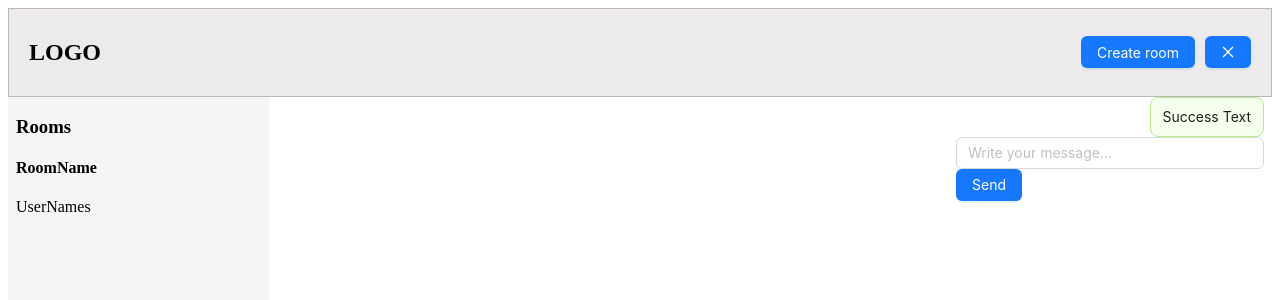
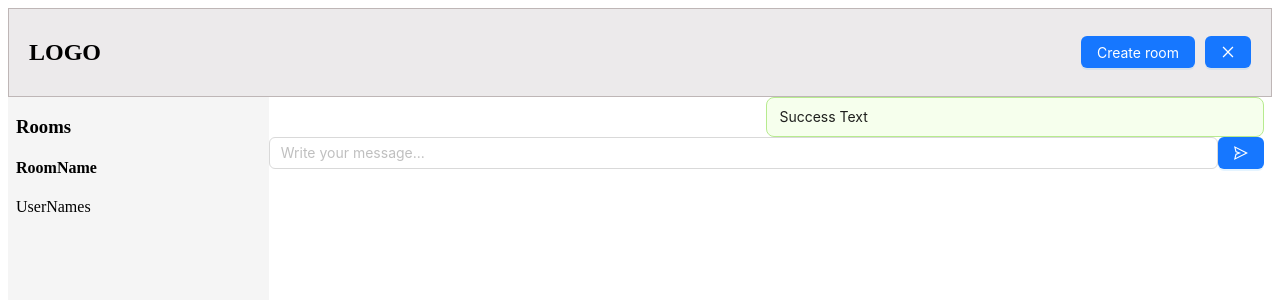
Before and after one commit to AjshaC/Socket-Chatt-App, a React (Vite) app in the folder client/: page /chat in a window 1280 px wide. Shown: the top 300 px of the page. Built offline with nearby package versions, Linux system fonts and the light colour scheme; a web font is replaced by a local one.

Commit message:
ChatWindow: change from text Send to an icon on the btn

```diff
--- a/client/src/components/ChatWindow/ChatWindow.css
+++ b/client/src/components/ChatWindow/ChatWindow.css
@@ -8,22 +8,9 @@
 }
 .UserJoined{
     display: flex;
-
     align-items: center;
     justify-content: center;
     width: 100%;
-}
-
-
-.Userinfo{
-    display: flex;
-    gap: 8px;
-}
-
-.Userinfo p{
-    padding: 0;
-    margin: 0;
-    color: rgb(135, 135, 135);
 }
 
 .MessageContainer{
@@ -44,3 +31,9 @@
     flex-direction: row;
     gap: 1rem;
 }
+
+.ChatFooter {
+    display: flex;
+    margin-bottom: 0;
+    width: 100%;
+}
--- a/client/src/components/ChatWindow/ChatWindow.tsx
+++ b/client/src/components/ChatWindow/ChatWindow.tsx
@@ -3,6 +3,7 @@ import  { useState, useEffect } from 'react';
 import { Alert } from 'antd';
 import { useChatContext } from "../../context/chatContext";
 import { Button , Input} from 'antd';
+import { SendOutlined } from "@ant-design/icons";
 
 
 export default function ChatWindow(){
@@ -52,6 +53,7 @@ export default function ChatWindow(){
     return (
 
         <div className="ChatWindow">
+
             <div className="UserJoined">
             {showAlert && (
                     <Alert
@@ -61,7 +63,6 @@ export default function ChatWindow(){
                         closable
                     />
                 )}
-
             </div>
 
             <div className="MessageContainer">
@@ -78,15 +79,17 @@ export default function ChatWindow(){
                         </div>
                     )
                 })}
+
+                <Alert className="message2" message="Success Text" type="success" />
             </div>
 
-            <Alert className="message2" message="Success Text" type="success" />
-
-            <div className="chat-footer">
+            <div className="ChatFooter">
                 <Input onChange={(e)=> setCurrentMessage(e.target.value)} type="text" placeholder="Write your message..." />
-                <Button onClick={sendMessage} type="primary">Send</Button>
+                <Button onClick={sendMessage} type="primary"><SendOutlined /></Button>
             </div>
 
         </div>
+
+
     )
 }
```
